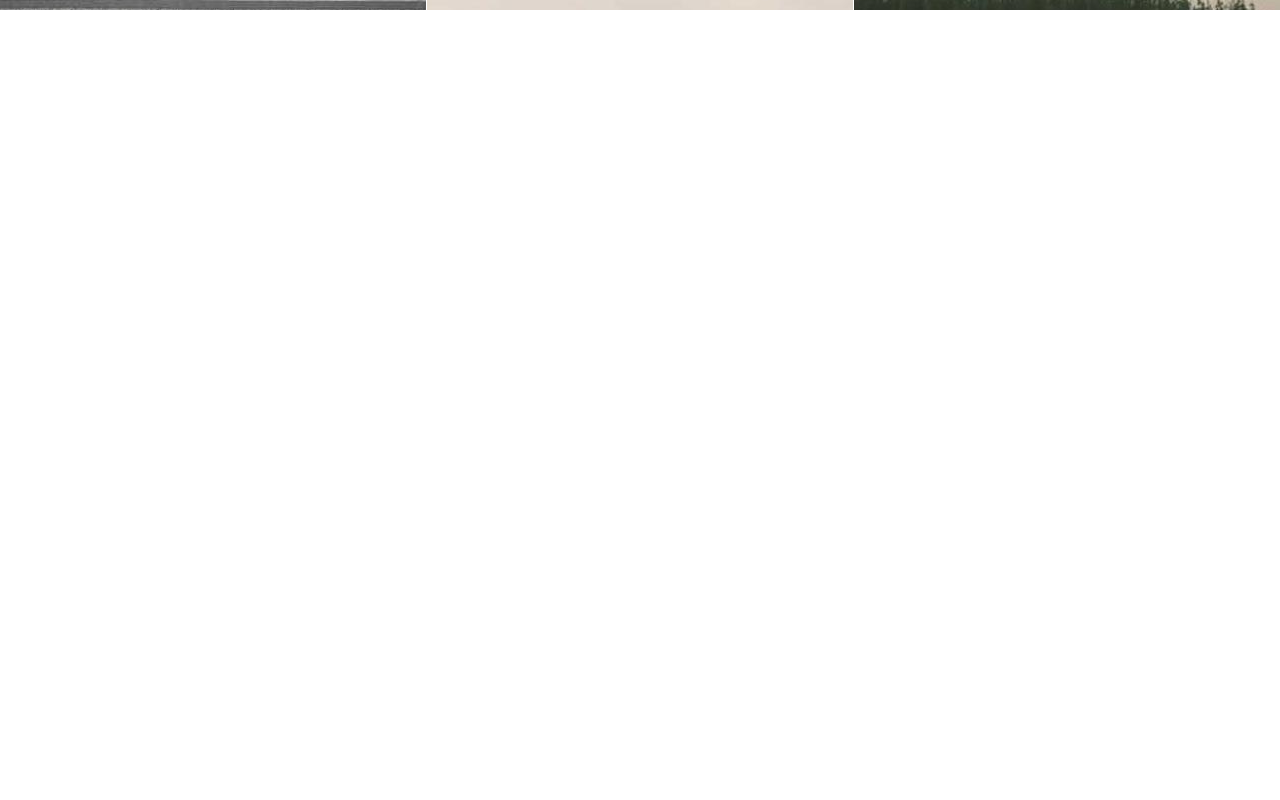
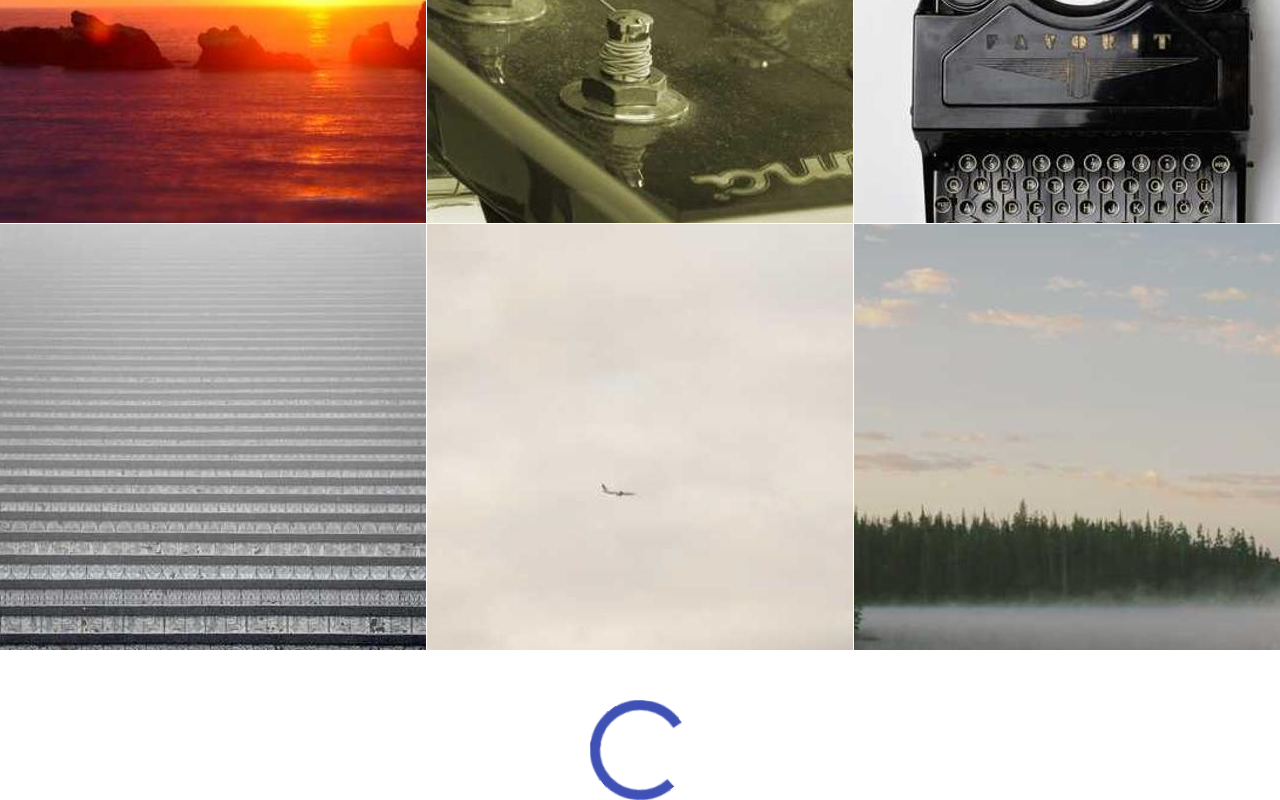
Before and after one commit to doctorhouse13/photo-gallery, an Angular app: page /gallery in a window 1280 px wide. Shown: the part 666-1466 px from the top of the page. Before the commit the page ends 800 px from the top, so only its background shows below. Built offline with nearby package versions, Linux system fonts and the light colour scheme.

Commit message:
added spinner and images Count

```diff
--- a/src/app/app.module.ts
+++ b/src/app/app.module.ts
@@ -11,6 +11,7 @@ import { FavoritesComponent } from './favorites/favorites.component';
 import {MatGridListModule} from '@angular/material/grid-list';
 import {MatSnackBarModule} from '@angular/material/snack-bar';
 import { ImageDetailComponent } from './favorites/image-detail/image-detail.component';
+import {MatProgressSpinnerModule} from '@angular/material/progress-spinner';
 @NgModule({
   declarations: [
     AppComponent,
@@ -25,7 +26,8 @@ import { ImageDetailComponent } from './favorites/image-detail/image-detail.comp
     BrowserAnimationsModule,
     MatButtonModule,
     MatGridListModule,
-    MatSnackBarModule
+    MatSnackBarModule,
+    MatProgressSpinnerModule
   ],
   providers: [],
   bootstrap: [AppComponent]
--- a/src/app/gallery/gallery.component.html
+++ b/src/app/gallery/gallery.component.html
@@ -1,5 +1,6 @@
-<mat-grid-list cols="3" rowHeight="2:1">
+<mat-grid-list cols="3" rowHeight="1:1">
     <mat-grid-tile *ngFor="let image of images;let i=index">
-        <img [src]="image.url" (click)="addToFavorites(image)">
+        <img [src]="image.url" (click)="addToFavorites(image)" >
     </mat-grid-tile>
 </mat-grid-list>
+<mat-spinner *ngIf="count != images.length"></mat-spinner>
--- a/src/app/gallery/gallery.component.scss
+++ b/src/app/gallery/gallery.component.scss
@@ -0,0 +1,4 @@
+mat-spinner {
+    display: block;
+    margin: 50px auto;
+}
--- a/src/app/gallery/gallery.component.ts
+++ b/src/app/gallery/gallery.component.ts
@@ -13,10 +13,13 @@ export class GalleryComponent implements OnInit, OnDestroy {
 
   images: IImage[]= [];
   imagesSubscription: Subscription ;
+  count: number = -1;
   constructor (private imageService: ImageService) {
 
     this.imagesSubscription = this.imageService.loadedImages$.subscribe((res)=> {
-      this.images = res;
+      this.images = res.data;
+      this.count = res.count;
+      console.log(this.count == this.images.length);
     });
     //PUT THIS IN INFINITE SCROLL COMPONENT
     this.loadNewImages();
--- a/src/app/image.service.ts
+++ b/src/app/image.service.ts
@@ -8,7 +8,7 @@ import { BehaviorSubject } from 'rxjs';
 })
 export class ImageService {
   favoriteImages: IImage[] =[];
-  loadedImages: IImage[] = [];
+  loadedImages: {data: IImage[], count: number} = {data : [], count: 0};
   favorites$ = new BehaviorSubject(this.favoriteImages);
   loadedImages$ = new BehaviorSubject(this.loadedImages);
   constructor( private _snackBar: MatSnackBar) {
@@ -91,13 +91,13 @@ export class ImageService {
 
   getImages(numberOfImages: number): void  {
     let numberToLoad = numberOfImages;
-    if(this.images.length - this.loadedImages.length < numberOfImages )
+    if(this.images.length - this.loadedImages.data.length < numberOfImages )
     {
-      numberToLoad = this.images.length - this.loadedImages.length;
+      numberToLoad = this.images.length - this.loadedImages.data.length;
     }
 
     let nonLoadedImages = [...this.images];
-    this.loadedImages.forEach(element => {
+    this.loadedImages.data.forEach(element => {
       let indexToRemove = nonLoadedImages.findIndex((el)=> el.id == element.id);
       if(indexToRemove >= 0)
         nonLoadedImages.splice(indexToRemove, 1);
@@ -105,7 +105,8 @@ export class ImageService {
     console.log('nonLoaded',nonLoadedImages);
     let imagesToLoad = this.getRandomElementsFromArray(numberToLoad, nonLoadedImages);
     console.log('imagesToLoad',imagesToLoad);
-    imagesToLoad.forEach((el)=> this.loadedImages.push(el));
+    imagesToLoad.forEach((el)=> this.loadedImages.data.push(el));
+    this.loadedImages.count = this.images.length;
     this.loadedImages$.next(this.loadedImages);
 
 
```
